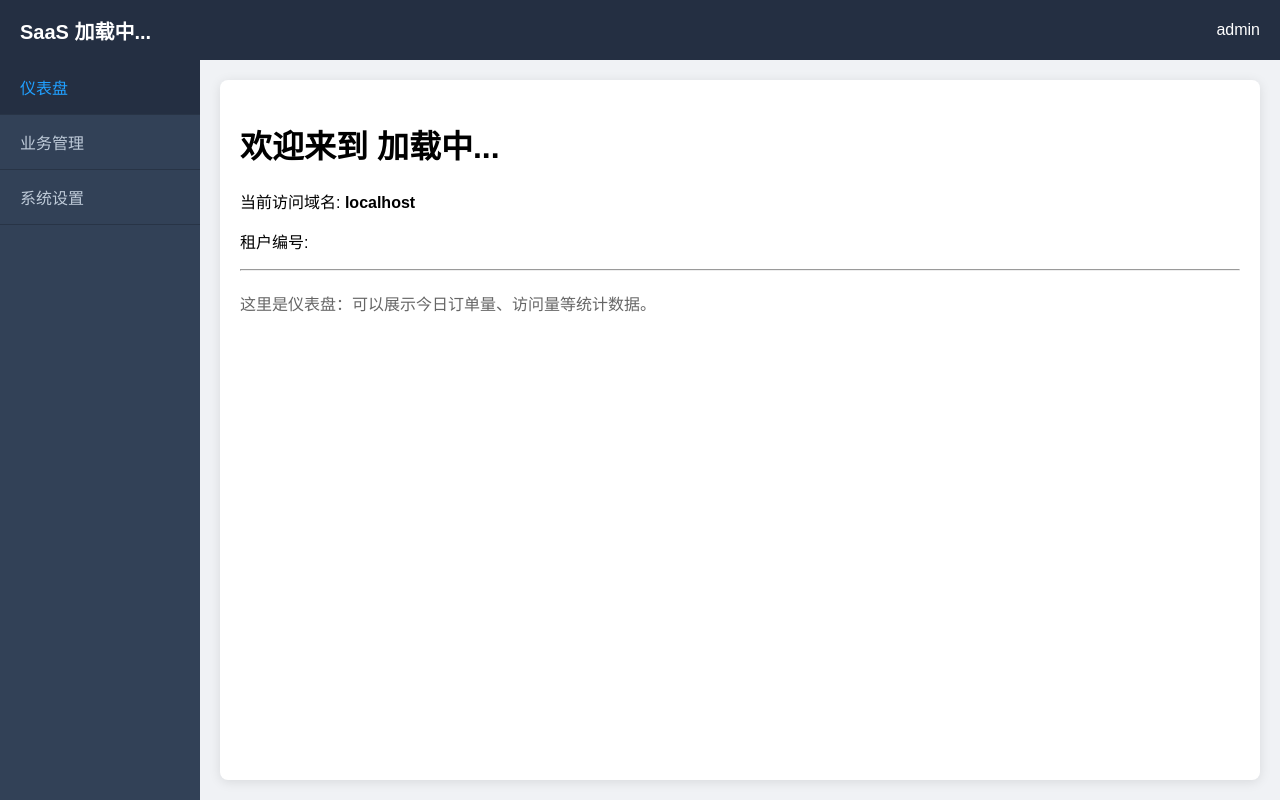
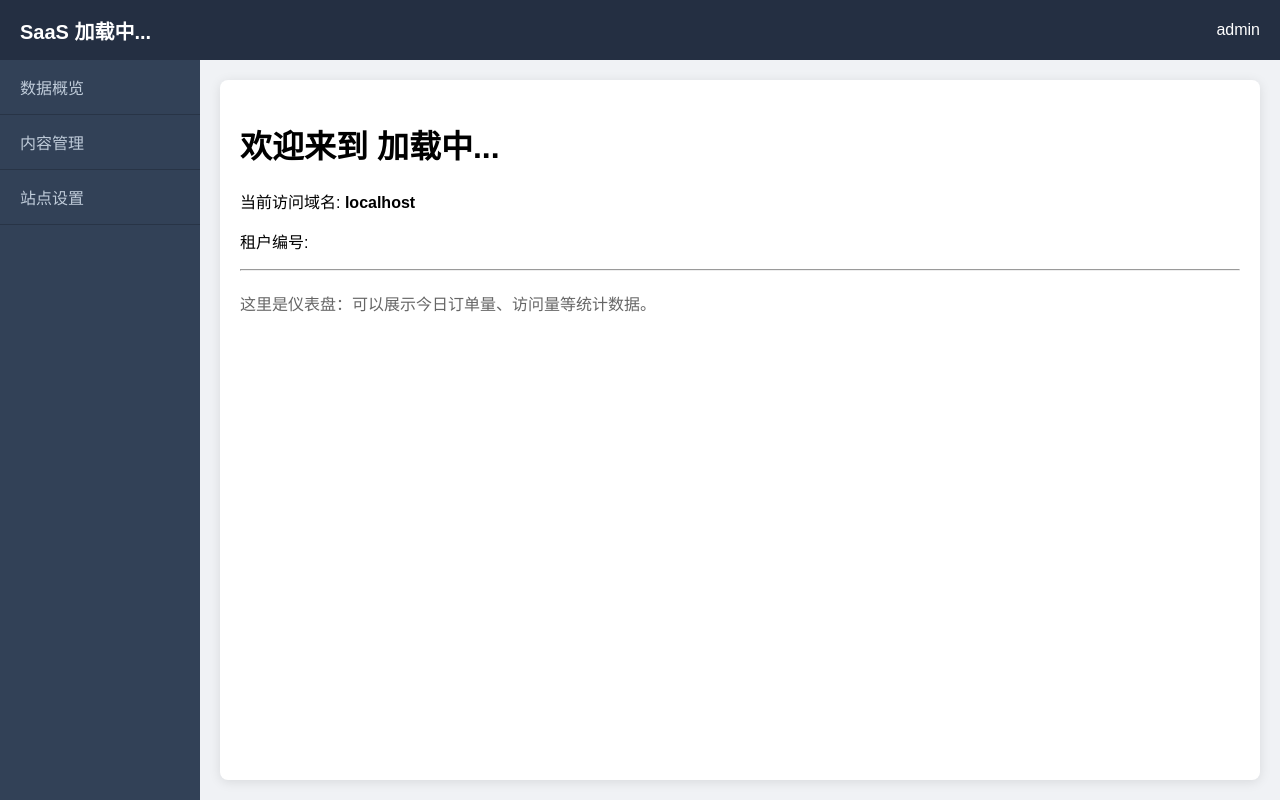
Before and after one commit to xyrjok/cdnsass, a Vue app: page / in a window 1280 px wide. Built offline with nearby package versions, Linux system fonts and the light colour scheme; no server answers.

Commit message:
Update index.vue

```diff
--- a/src/layout/aside/index.vue
+++ b/src/layout/aside/index.vue
@@ -1,9 +1,9 @@
 <template>
   <aside class="aside">
     <ul>
-      <li :class="{ active: currentTab === 'dashboard' }" @click="switchTab('dashboard')">仪表盘</li>
-      <li :class="{ active: currentTab === 'business' }" @click="switchTab('business')">业务管理</li>
-      <li :class="{ active: currentTab === 'settings' }" @click="switchTab('settings')">系统设置</li>
+      <li :class="{ active: currentTab === 'overview' }" @click="switchTab('overview')">数据概览</li>
+      <li :class="{ active: currentTab === 'content' }" @click="switchTab('content')">内容管理</li>
+      <li :class="{ active: currentTab === 'settings' }" @click="switchTab('settings')">站点设置</li>
     </ul>
   </aside>
 </template>
@@ -11,24 +11,21 @@
 <script setup>
 import { ref } from 'vue';
 
-// 接收外部传进来的当前菜单状态
 const props = defineProps(['modelValue']);
 const emit = defineEmits(['update:modelValue']);
 
-const currentTab = ref(props.modelValue || 'dashboard');
+// 默认选中 overview
+const currentTab = ref(props.modelValue || 'overview');
 
-// 菜单点击事件
 const switchTab = (tab) => {
   currentTab.value = tab;
-  emit('update:modelValue', tab); // 把点击的菜单英文名传给 App.vue
+  emit('update:modelValue', tab);
 };
 </script>
 
 <style scoped>
 .aside { width: 200px; background: #324157; color: #bfcbd9; }
 .aside ul { list-style: none; padding: 0; margin: 0; }
-/* 增加了 transition 让颜色渐变更顺滑 */
 .aside li { padding: 15px 20px; cursor: pointer; border-bottom: 1px solid #283446; transition: all 0.3s; }
-/* 鼠标悬浮和当前选中时，变成深色背景和蓝色字体 */
 .aside li:hover, .aside li.active { background: #242f42; color: #20a0ff; }
 </style>
```
